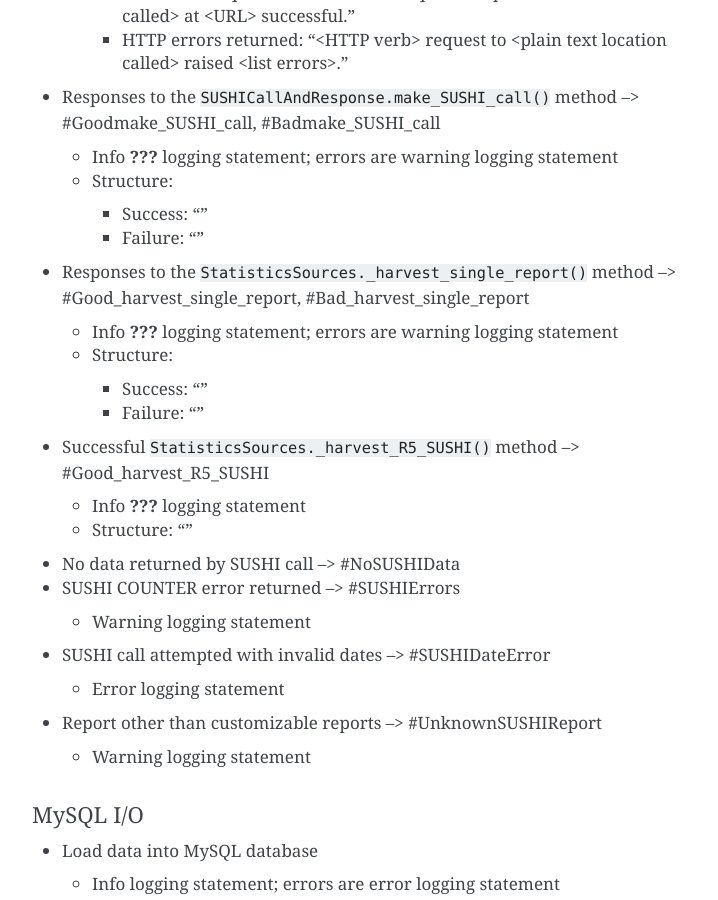
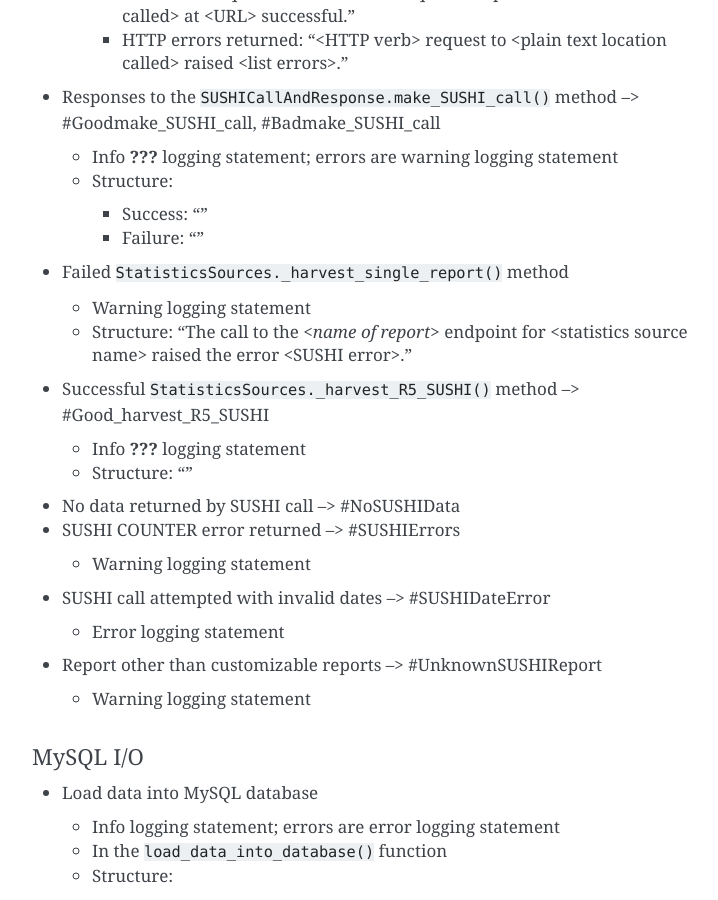
Before and after one commit to ereiskind/nolcat, a Sphinx documentation site: the page built from docs/source/code_style_guide.rst, in a window 1280 px wide and 900 px high, scrolled down 2066 px. Shown: the whole window, without its empty margins (388-1106 px from the left). Built offline with Sphinx 7.4.7, drawn with Linux system fonts in a browser that asks for light colours.

Commit message:
Update `_harvest_single_report` logging statements

```diff
--- a/docs/source/code_style_guide.rst
+++ b/docs/source/code_style_guide.rst
@@ -84,13 +84,10 @@
     * Success: ""
     * Failure: ""
 
-* Responses to the ``StatisticsSources._harvest_single_report()`` method --> #Good_harvest_single_report, #Bad_harvest_single_report
+* Failed ``StatisticsSources._harvest_single_report()`` method
 
-  * Info **???** logging statement; errors are warning logging statement
-  * Structure:
-
-    * Success: ""
-    * Failure: ""
+  * Warning logging statement
+  * Structure: "The call to the `<name of report>` endpoint for <statistics source name> raised the error <SUSHI error>."
 
 * Successful ``StatisticsSources._harvest_R5_SUSHI()`` method --> #Good_harvest_R5_SUSHI
 
```
Also changed, not shown: 1 other file.
